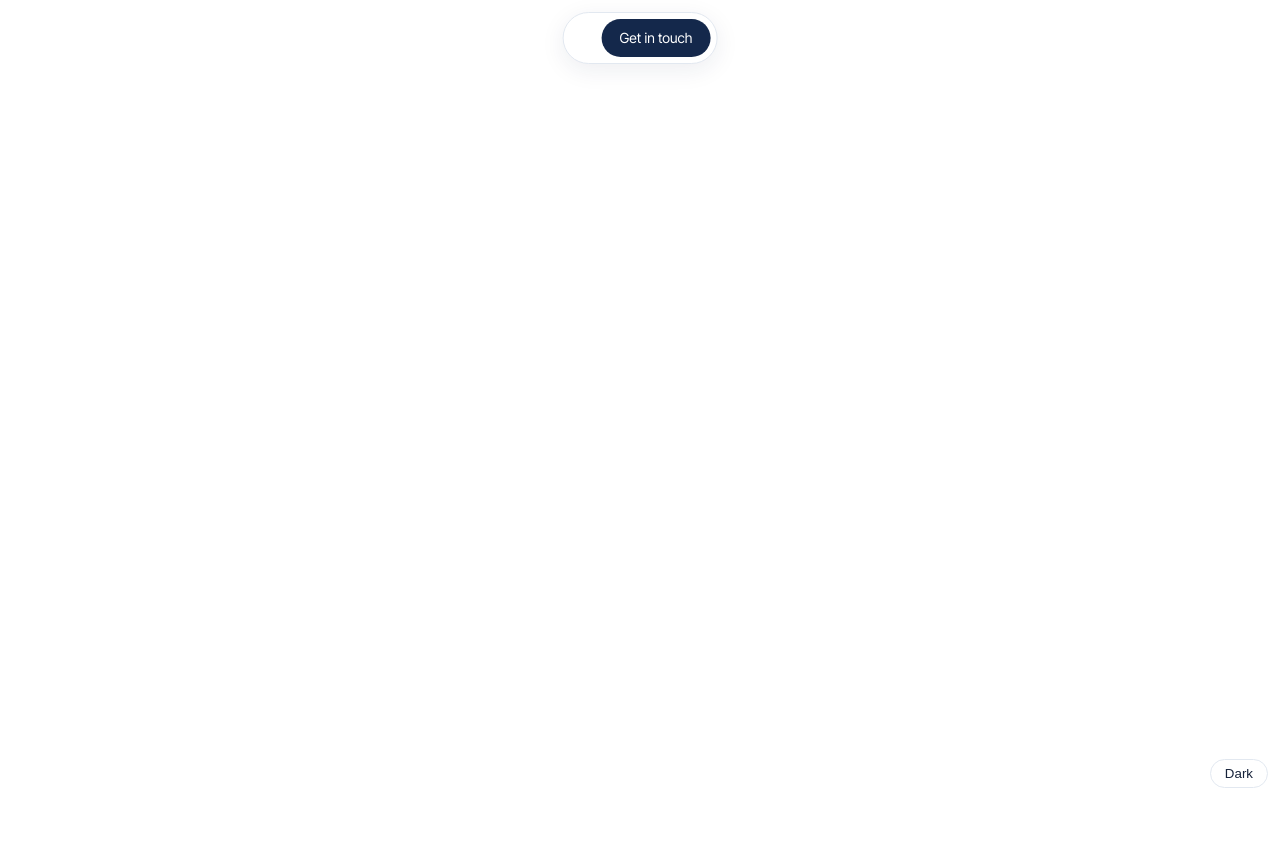
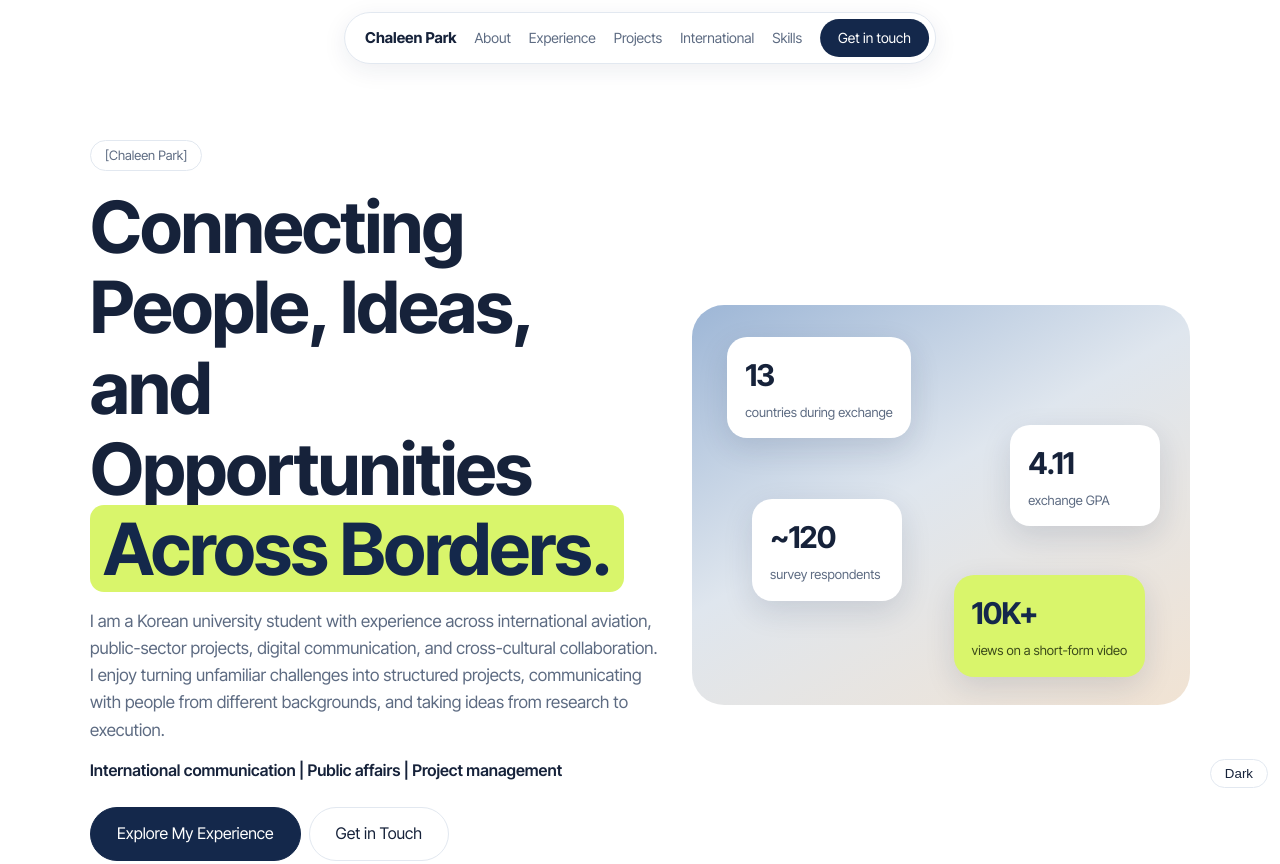
Before and after one commit to chaleen222/chaleen.github.io, a plain HTML site: page index.html in a window 1280 px wide. Shown: the top 864 px of the page. Before the commit the page ends 800 px from the top, so only its background shows below. Drawn offline with Linux system fonts and the light colour scheme.

Commit message:
Update index.html

```diff
--- a/index.html
+++ b/index.html
@@ -150,7 +150,7 @@ const CONTENT={
   steps:["I research it","I ask questions","I find people who know more","I test ideas","I turn them into something tangible"]},
  interests:[["International Cooperation","Understanding how organizations and countries work together across borders."],["Strategic Communication","Turning complex ideas into messages that people can understand and engage with."],["Public Affairs","Connecting policy, organizations, and stakeholders through effective communication."],["Digital Transformation","Finding practical ways to use technology and data to make work more efficient."],["Sustainable Development","Exploring how organizations can create long-term value for both society and stakeholders."]],
  closing:{title:"Let's connect ideas across borders.",paras:["My experiences have taken me across different industries, organizations, and cultures. But the common thread has always been the same: understanding people, connecting perspectives, and turning ideas into action.","I am looking forward to bringing this mindset to an organization working across borders and contributing through communication, research, coordination, and execution."]},
- links:[["LinkedIn","www.linkedin.com/in/chaleen-park-378448399"],["Email","mailto:vlo2002@naver.com"]
+ links:[["LinkedIn","www.linkedin.com/in/chaleen-park-378448399"],["Email","mailto:vlo2002@naver.com"]]
 };
 
 /* ===================== RENDER (no need to edit) ===================== */
```
